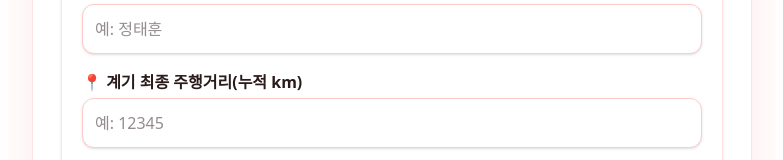
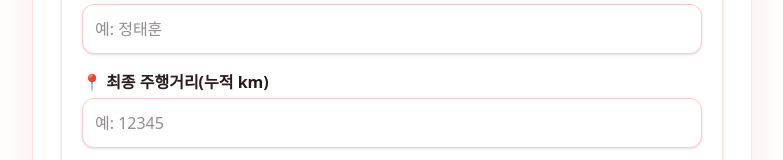
Before and after one commit to joadela00/vehicle-log, a Next.js app: page / in a window 1280 px wide. Shown: the part 402-562 px from the top of the page, without its empty margins (248-1031 px from the left). Built offline with nearby package versions, Linux system fonts and the light colour scheme; no server answers; the database is empty.

Commit message:
Update page.tsx

```diff
--- a/app/page.tsx
+++ b/app/page.tsx
@@ -133,7 +133,7 @@ export default async function Home({
 
           <label className="grid gap-1 min-w-0">
             <span className="text-sm font-semibold sm:text-base">
-              📍 계기 최종 주행거리(누적 km)
+              📍 최종 주행거리(누적 km)
             </span>
             <input
               name="odoEnd"
```
